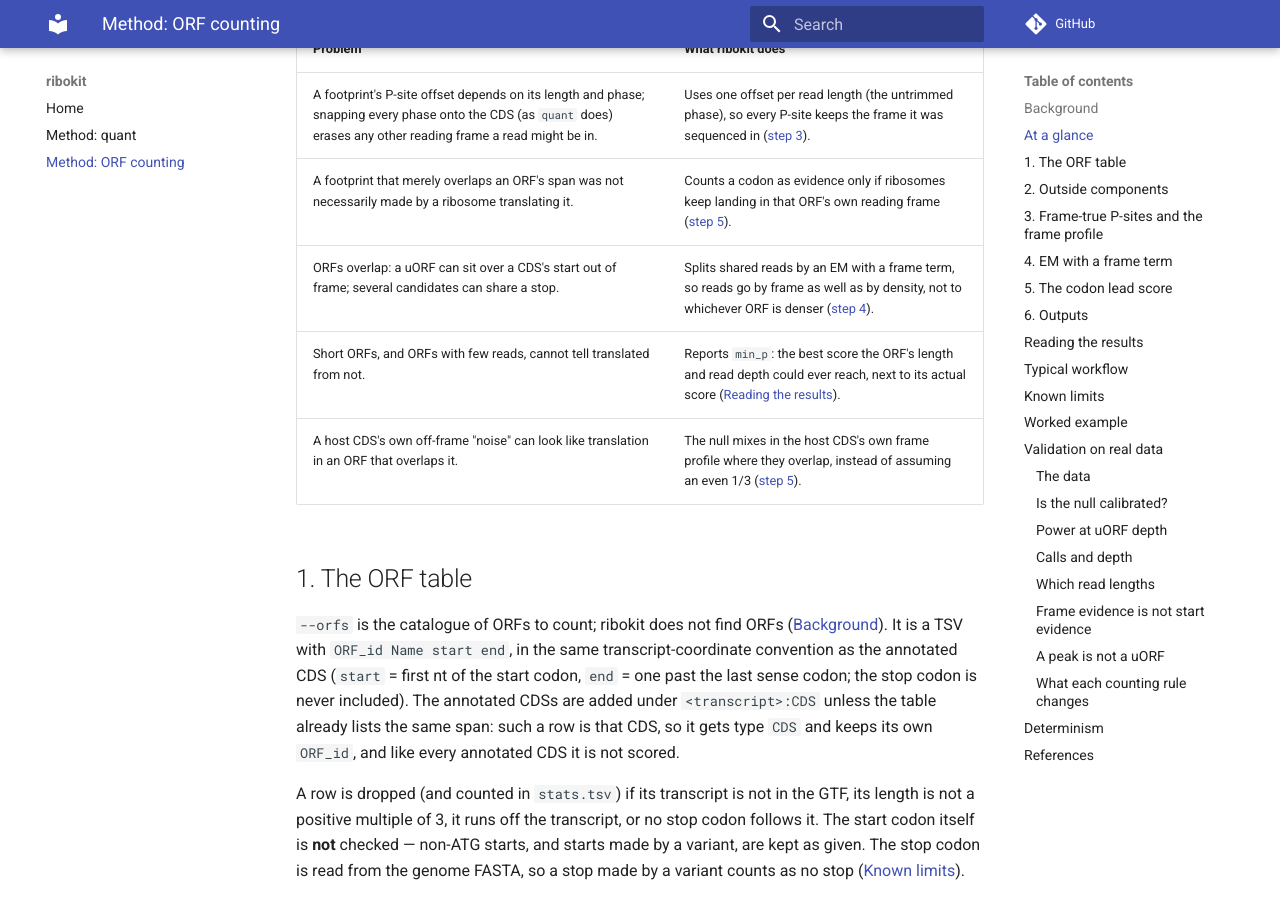
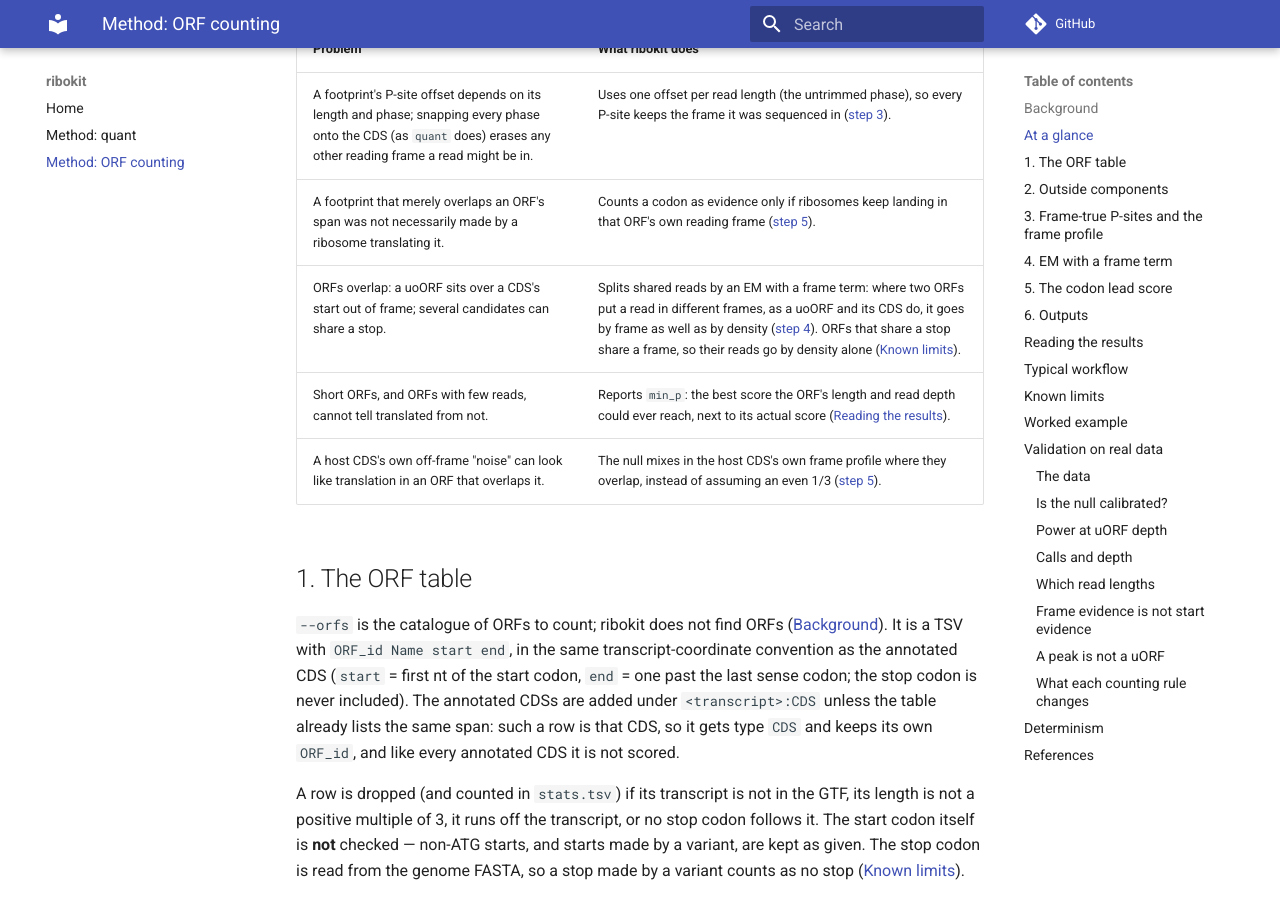
Before and after one commit to katarinagresova/ribokit, an MkDocs documentation site: the page built from docs/orfs.md, in a window 1280 px wide and 900 px high, scrolled down 3100 px. Built offline with MkDocs 1.6.1 and Material for MkDocs 9.7.7, drawn with Linux system fonts in a browser that asks for light colours; comment, search, counter and statistics services are not loaded.

Commit message:
docs: at a glance, say that ORFs sharing a stop split by density alone

```diff
--- a/docs/orfs.md
+++ b/docs/orfs.md
@@ -102,7 +102,7 @@ flowchart TB
 |---|---|
 | A footprint's P-site offset depends on its length and phase; snapping every phase onto the CDS (as `quant` does) erases any other reading frame a read might be in. | Uses one offset per read length (the untrimmed phase), so every P-site keeps the frame it was sequenced in ([step 3](#3-frame-true-p-sites-and-the-frame-profile)). |
 | A footprint that merely overlaps an ORF's span was not necessarily made by a ribosome translating it. | Counts a codon as evidence only if ribosomes keep landing in that ORF's own reading frame ([step 5](#5-the-codon-lead-score)). |
-| ORFs overlap: a uORF can sit over a CDS's start out of frame; several candidates can share a stop. | Splits shared reads by an EM with a frame term, so reads go by frame as well as by density, not to whichever ORF is denser ([step 4](#4-em-with-a-frame-term)). |
+| ORFs overlap: a uoORF sits over a CDS's start out of frame; several candidates can share a stop. | Splits shared reads by an EM with a frame term: where two ORFs put a read in different frames, as a uoORF and its CDS do, it goes by frame as well as by density ([step 4](#4-em-with-a-frame-term)). ORFs that share a stop share a frame, so their reads go by density alone ([Known limits](#known-limits)). |
 | Short ORFs, and ORFs with few reads, cannot tell translated from not. | Reports `min_p`: the best score the ORF's length and read depth could ever reach, next to its actual score ([Reading the results](#reading-the-results)). |
 | A host CDS's own off-frame "noise" can look like translation in an ORF that overlaps it. | The null mixes in the host CDS's own frame profile where they overlap, instead of assuming an even 1/3 ([step 5](#5-the-codon-lead-score)). |
 
```
